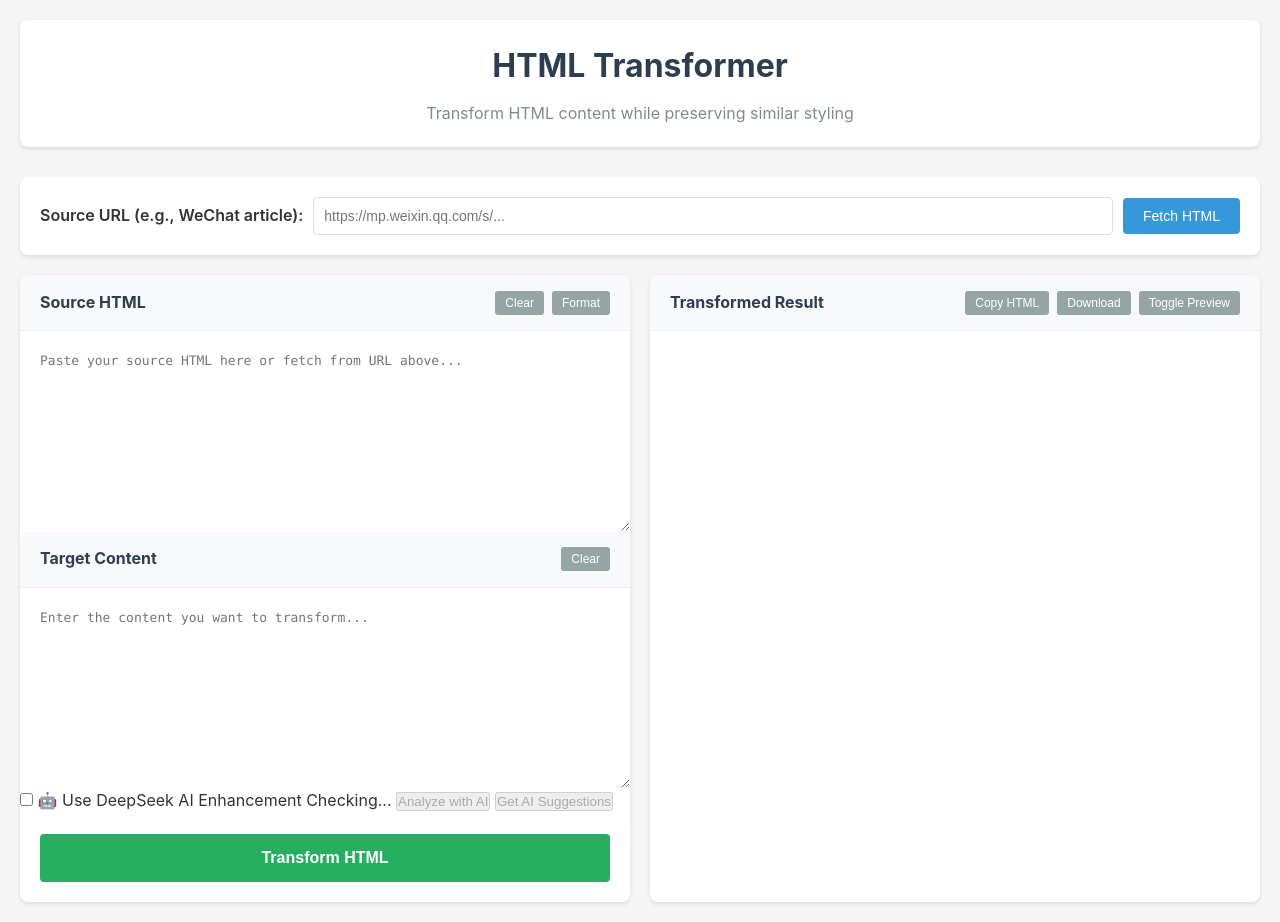
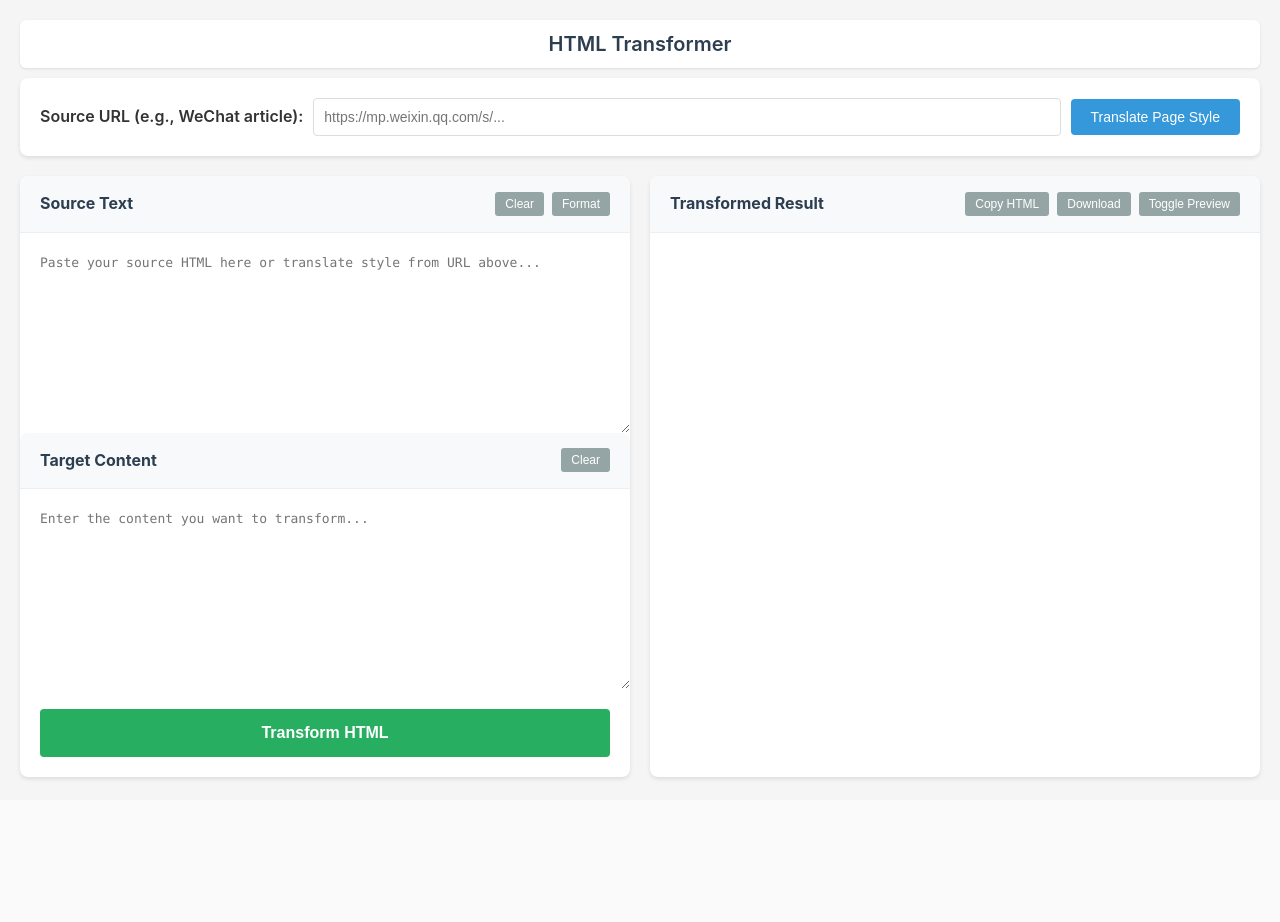
Before and after one commit to lifuyi/aistyle, a FastAPI app: page / in a window 1280 px wide. After the commit the page ends 780 px from the top, so only its background shows below. Run offline with FastAPI, Linux system fonts and the light colour scheme; some libraries are stand-ins or nearby versions.

Commit message:
UI improvements: compact header and rename Source HTML to Source Text
- Made header ultra-compact: removed description text, reduced padding/margins
- Header now displays in single line with minimal space usage
- Renamed 'Source HTML' to 'Source Text' for better user experience
- Updated placeholder text and styling for cleaner interface

```diff
--- a/main.py
+++ b/main.py
@@ -12,7 +12,6 @@ from bs4 import BeautifulSoup
 import re
 import logging
 from typing import Optional
-import aiofiles
 
 # Setup logging
 logging.basicConfig(level=logging.INFO)
@@ -35,7 +34,7 @@ class HTMLTransformer:
         })
 
     def fetch_html_from_url(self, url: str) -> str:
-        """Fetch HTML content from a given URL"""
+        """Translate page style from a given URL"""
         try:
             response = self.session.get(url, timeout=10)
             response.raise_for_status()
@@ -129,7 +128,7 @@ async def index(request: Request):
 
 @app.post("/fetch-url")
 async def fetch_url(url: str = Form(...)):
-    """Fetch HTML content from a given URL"""
+    """Translate page style from a given URL"""
     try:
         html_content = transformer.fetch_html_from_url(url)
         return {"success": True, "html": html_content}
@@ -157,4 +156,4 @@ async def transform_html(
 
 if __name__ == "__main__":
     import uvicorn
-    uvicorn.run("main_clean:app", host="0.0.0.0", port=8000, reload=True)
+    uvicorn.run("main:app", host="0.0.0.0", port=8000, reload=True)
--- a/pyproject.toml
+++ b/pyproject.toml
@@ -14,7 +14,6 @@ dependencies = [
     "jinja2>=3.1.2",
     "python-multipart>=0.0.6",
     "aiofiles>=23.2.1",
-    "openai>=1.3.0",
     "python-dotenv>=1.0.0",
 ]
 
--- a/static/css/style.css
+++ b/static/css/style.css
@@ -20,20 +20,18 @@ body {
 
 header {
     text-align: center;
-    margin-bottom: 30px;
-    padding: 20px;
+    margin-bottom: 10px;
+    padding: 8px;
     background: white;
-    border-radius: 8px;
-    box-shadow: 0 2px 4px rgba(0,0,0,0.1);
+    border-radius: 6px;
+    box-shadow: 0 1px 3px rgba(0,0,0,0.1);
 }
 
 header h1 {
     color: #2c3e50;
-    margin-bottom: 10px;
-}
-
-header p {
-    color: #7f8c8d;
+    margin: 0;
+    font-size: 20px;
+    font-weight: 600;
 }
 
 .url-section {
--- a/static/js/app.js
+++ b/static/js/app.js
@@ -30,7 +30,7 @@ class HTMLTransformerApp {
     }
 
     bindEvents() {
-        this.elements.fetchBtn.addEventListener('click', () => this.fetchHtmlFromUrl());
+        this.elements.fetchBtn.addEventListener('click', () => this.translatePageStyle());
         this.elements.transformBtn.addEventListener('click', () => this.transformHtml());
         this.elements.clearSource.addEventListener('click', () => this.clearSource());
         this.elements.clearTarget.addEventListener('click', () => this.clearTarget());
@@ -46,11 +46,11 @@ class HTMLTransformerApp {
 
         // Enter key handling
         this.elements.sourceUrl.addEventListener('keypress', (e) => {
-            if (e.key === 'Enter') this.fetchHtmlFromUrl();
+            if (e.key === 'Enter') this.translatePageStyle();
         });
     }
 
-    async fetchHtmlFromUrl() {
+    async translatePageStyle() {
         const url = this.elements.sourceUrl.value.trim();
 
         if (!url) {
@@ -78,13 +78,13 @@ class HTMLTransformerApp {
 
             if (result.success) {
                 this.elements.sourceHtml.value = result.html;
-                this.showStatus('HTML fetched successfully!', 'success');
+                this.showStatus('Page style translated successfully!', 'success');
                 this.saveToLocalStorage();
             } else {
                 this.showStatus(`Error: ${result.error}`, 'error');
             }
         } catch (error) {
-            console.error('Fetch error:', error);
+            console.error('Style translation error:', error);
             this.showStatus('Network error occurred', 'error');
         } finally {
             this.showLoading(false);
--- a/templates/index.html
+++ b/templates/index.html
@@ -11,27 +11,26 @@
     <div class="container">
         <header>
             <h1>HTML Transformer</h1>
-            <p>Transform HTML content while preserving similar styling</p>
         </header>
 
         <div class="url-section">
             <div class="input-group">
                 <label for="source-url">Source URL (e.g., WeChat article):</label>
                 <input type="url" id="source-url" placeholder="https://mp.weixin.qq.com/s/..." />
-                <button id="fetch-btn">Fetch HTML</button>
+                <button id="fetch-btn">Translate Page Style</button>
             </div>
         </div>
 
         <div class="main-content">
             <div class="left-pane">
                 <div class="pane-header">
-                    <h3>Source HTML</h3>
+                    <h3>Source Text</h3>
                     <div class="pane-controls">
                         <button id="clear-source">Clear</button>
                         <button id="format-source">Format</button>
                     </div>
                 </div>
-                <textarea id="source-html" placeholder="Paste your source HTML here or fetch from URL above..."></textarea>
+                <textarea id="source-html" placeholder="Paste your source HTML here or translate style from URL above..."></textarea>
 
                 <div class="pane-header">
                     <h3>Target Content</h3>
@@ -41,15 +40,6 @@
                 </div>
                 <textarea id="target-content" placeholder="Enter the content you want to transform..."></textarea>
 
-                <div class="ai-controls">
-                    <label class="ai-toggle">
-                        <input type="checkbox" id="use-ai-checkbox">
-                        <span>🤖 Use DeepSeek AI Enhancement</span>
-                        <span id="ai-status" class="ai-status">Checking...</span>
-                    </label>
-                    <button id="analyze-btn" class="ai-button" disabled>Analyze with AI</button>
-                    <button id="suggest-btn" class="ai-button" disabled>Get AI Suggestions</button>
-                </div>
                 <button id="transform-btn" class="transform-button">Transform HTML</button>
             </div>
 
```
Also changed, not shown: README.md, 1 other file.
